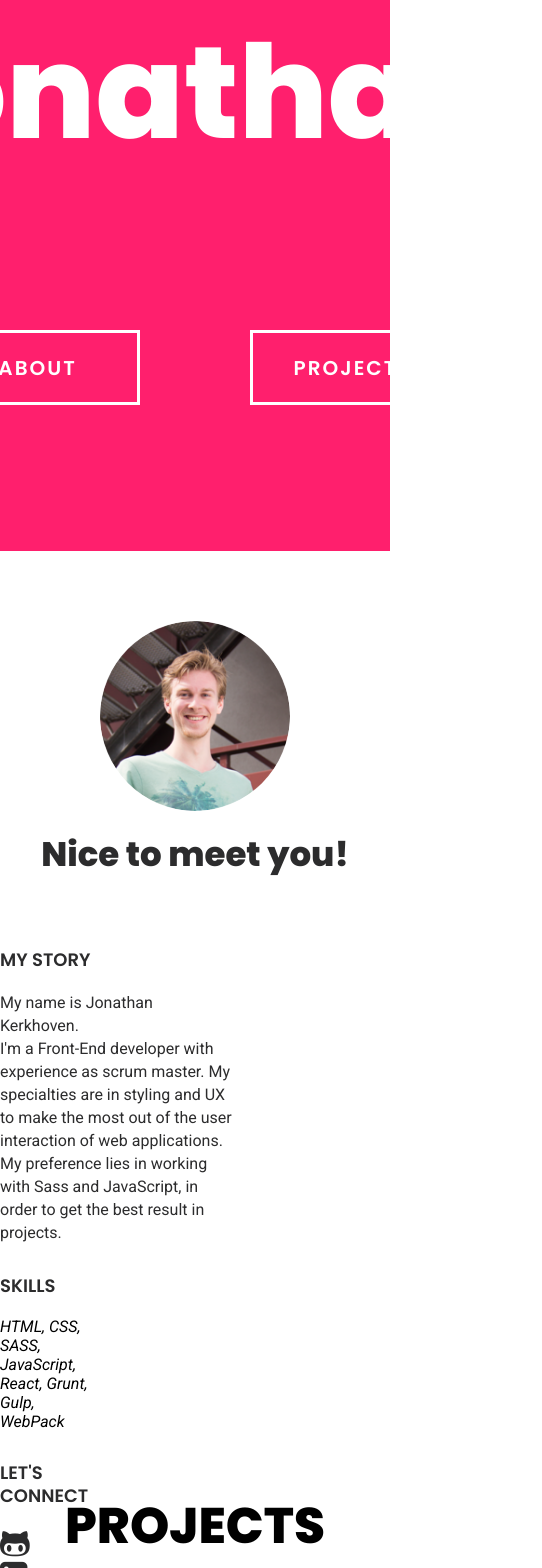
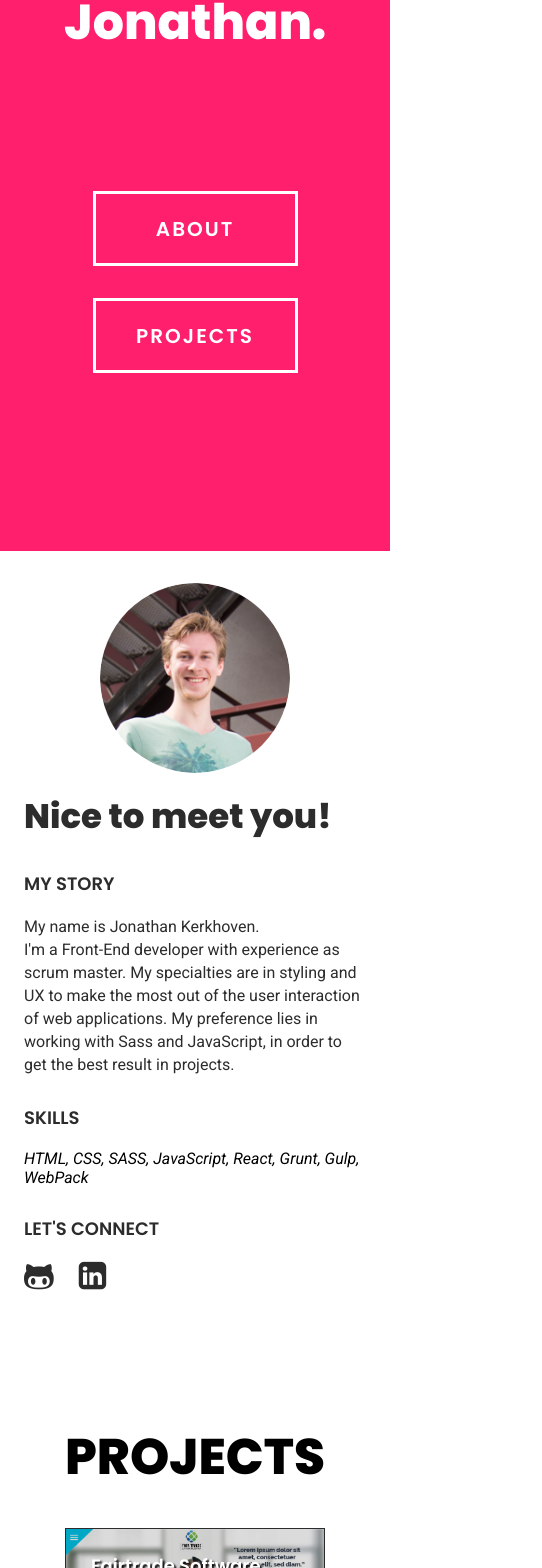
Before and after one commit to JonathanGarion/portfolio, a React (Create React App) app: page / in a window 390 px wide. Shown: the part 293-1861 px from the top of the page, 542 px wide, since content can reach past the window. Built offline with nearby package versions, Linux system fonts and the light colour scheme.

Commit message:
Add mobile styling

```diff
--- a/src/components/buttons/button.js
+++ b/src/components/buttons/button.js
@@ -12,9 +12,9 @@ class Button extends Component {
 		const { buttonText, buttonLink, buttonType } = this.props
 
 		return (
-			<button className={ `btn ${ buttonType ? `btn--${buttonType}`: '' } `} href={`${buttonLink}`}>
+			<a className={ `btn ${ buttonType ? `btn--${buttonType}`: '' } `} href={ buttonLink }>
 				{ buttonText }
-			</button>
+			</a>
 		);
 	}
 }
--- a/src/components/buttons/button.scss
+++ b/src/components/buttons/button.scss
@@ -22,6 +22,10 @@
 			color: $pink;
 			background-color: $white;
 		}
+
+		@media screen and (max-width: 475px) {
+			margin-bottom: 32px;
+		}
 	}
 
 	&--icon {
--- a/src/components/project/Project.js
+++ b/src/components/project/Project.js
@@ -12,6 +12,7 @@ class Project extends Component {
 	render() {
 		const { data } = this.props;
 		const { open } = this.state;
+		const body = document.getElementsByTagName("BODY");
 
 		const getSkills = () => {
 			let skillList = [];
@@ -42,10 +43,12 @@ class Project extends Component {
 
 		const toggleProject = () => {
 			if( open ) {
+				body[0].classList.remove('noscroll')
 				this.setState({
 					open: false
 				})
 			} else {
+				body[0].classList.add('noscroll')
 				this.setState({
 					open: true
 				})
--- a/src/components/project/project.scss
+++ b/src/components/project/project.scss
@@ -66,6 +66,7 @@
 		display: flex;
 		flex-direction: column;
 		z-index: 1;
+		overflow: auto;
 
 		article {
 			background-color: $white;
@@ -88,6 +89,12 @@
 
 			&:before, &:after {
 				background-color: $grey;
+			}
+
+			@media screen and (max-width: 475px) {
+				&:focus {
+					outline: none;
+				}
 			}
 		}
 	}
--- a/src/database/db.json
+++ b/src/database/db.json
@@ -50,10 +50,10 @@
 		},
 		{
 			"title"      : "Wegwijzer Zilveren Kruis",
-			"intro"      : "",
-			"explanation": "",
+			"intro"      : "Wegwijzer is a tool designed for the onboarding at Zilveren Kruis. It shows a collection of topics that are relevant to new customers, that can then be saved for future reference.",
+			"explanation": "During this project I was responsible for creating and styling components, as well as adding functionality to the application.",
 			"link"       : "https://www.zilverenkruis.nl",
-			"skills"     : [ "HTML", "CSS", "SCSS", "WebPack", "JavaScript", "ReactJS", "NodeJS" ],
+			"skills"     : [ "HTML", "CSS", "SCSS", "WebPack", "JavaScript", "ReactJS", "NodeJS", "contextAPI" ],
 			"img"        : "/img/project-wegwijzer.jpg"
 		},
 		{
--- a/src/main.scss
+++ b/src/main.scss
@@ -32,6 +32,10 @@ html {
 	}
 }
 
+.noscroll {
+	overflow: hidden;
+}
+
 .section {
 	width: 100%;
 	height: auto;
@@ -40,6 +44,10 @@ html {
 	flex-direction: column;
 	align-items: center;
 	padding: 70px calc(50% - 450px);
+
+	@media screen and (max-width: 475px) {
+		padding: 32px 24px;
+	}
 }
 
 .heading {
@@ -50,6 +58,11 @@ html {
 		font-size: 130px;
 		line-height: 213px;
 		user-select: none;
+
+		@media screen and (max-width: 475px) {
+			font-size: 49px;
+			line-height: 81px;
+		}
 	}
 }
 
--- a/src/sections/about/About.js
+++ b/src/sections/about/About.js
@@ -12,7 +12,7 @@ class About extends Component {
 
 	render() {
 		return (
-			<section className="section about">
+			<section className="section about" id="about">
 				<img className="about__image" src="/img/hoofd.png" alt="mooiejongen" />
 				<h2 className="about__title">Nice to meet you!</h2>
 				<div className="about__content">
--- a/src/sections/about/about.scss
+++ b/src/sections/about/about.scss
@@ -1,5 +1,9 @@
 .about {
 	max-height: 100vh;
+
+	@media screen and (max-width: 475px) {
+		max-height: unset;
+	}
 
 	&__image {
 		width: 190px;
@@ -12,6 +16,11 @@
 		font-size: 34px;
 		line-height: 47px;
 		padding: 20px 0 70px;
+
+		@media screen and (max-width: 475px) {
+			padding: 20px 0 32px;
+			align-self: flex-start;
+		}
 	}
 
 	&__content {
@@ -26,7 +35,26 @@
 				width: 75%;
 				height: 100%;
 				padding-right: 60px;
+
+				@media screen and (max-width: 475px) {
+					width: 100%;
+					height: auto;
+					padding: 0;
+				}
 			}
+
+			@media screen and (max-width: 475px) {
+				width: 100%;
+				padding: 0;
+			}
+		}
+
+
+		@media screen and (max-width: 475px) {
+			flex-wrap: nowrap;
+			align-items: center;
+			height: auto;
+			max-height: auto;
 		}
 	}
 
--- a/src/sections/landing/Landing.js
+++ b/src/sections/landing/Landing.js
@@ -14,8 +14,8 @@ class Landing extends Component {
 			<section className="section landing">
 				<h1 className="heading heading--1">Jonathan<span className="dot">.</span></h1>
 				<div className="landing__btn-row">
-					<Button buttonText='about' buttonLink='#' buttonType='home' />
-					<Button buttonText='projects' buttonLink='#' buttonType='home' />
+					<Button buttonText='about' buttonLink='#about' buttonType='home' />
+					<Button buttonText='projects' buttonLink='#projects' buttonType='home' />
 				</div>
 			</section>
 		);
--- a/src/sections/landing/landing.scss
+++ b/src/sections/landing/landing.scss
@@ -5,6 +5,11 @@
 
 	&__btn-row {
 		display: flex;
+
+		@media screen and (max-width: 475px) {
+			flex-direction: column;
+			align-items: center;
+		}
 	}
 
 	&:before {
--- a/src/sections/projects/Projects.js
+++ b/src/sections/projects/Projects.js
@@ -27,7 +27,7 @@ class Projects extends Component {
 		}
 
 		return (
-			<section className="section projects">
+			<section className="section projects" id="projects">
 				<h2 className="projects__title">projects</h2>
 				<div className="projects__content">
 					{ getProjects() }
--- a/src/sections/projects/projects.scss
+++ b/src/sections/projects/projects.scss
@@ -5,6 +5,11 @@
 		line-height: 82px;
 		margin: 20px 0 60px;
 		text-transform: uppercase;
+
+		@media screen and (max-width: 475px) {
+			line-height: 60px;
+			margin: 0 0 24px;
+		}
 	}
 
 	&__content {
@@ -15,5 +20,10 @@
 		section:last-of-type {
 			margin-right: auto;
 		}
+
+		@media screen and (max-width: 475px) {
+			flex-direction: column;
+			align-items: center;
+		}
 	}
 }
```
Also changed, not shown: public/img/project-wegwijzer.JPG (added).
